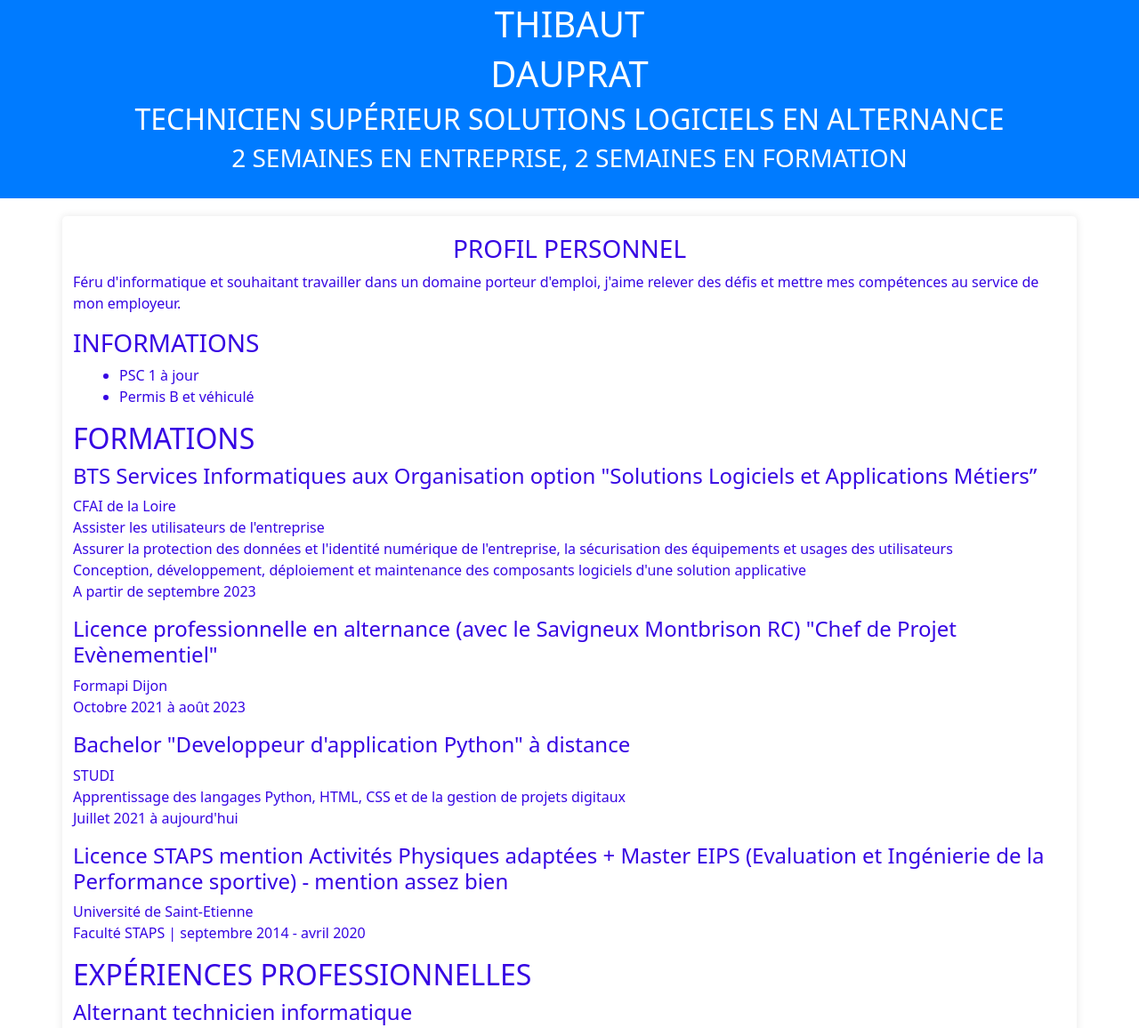
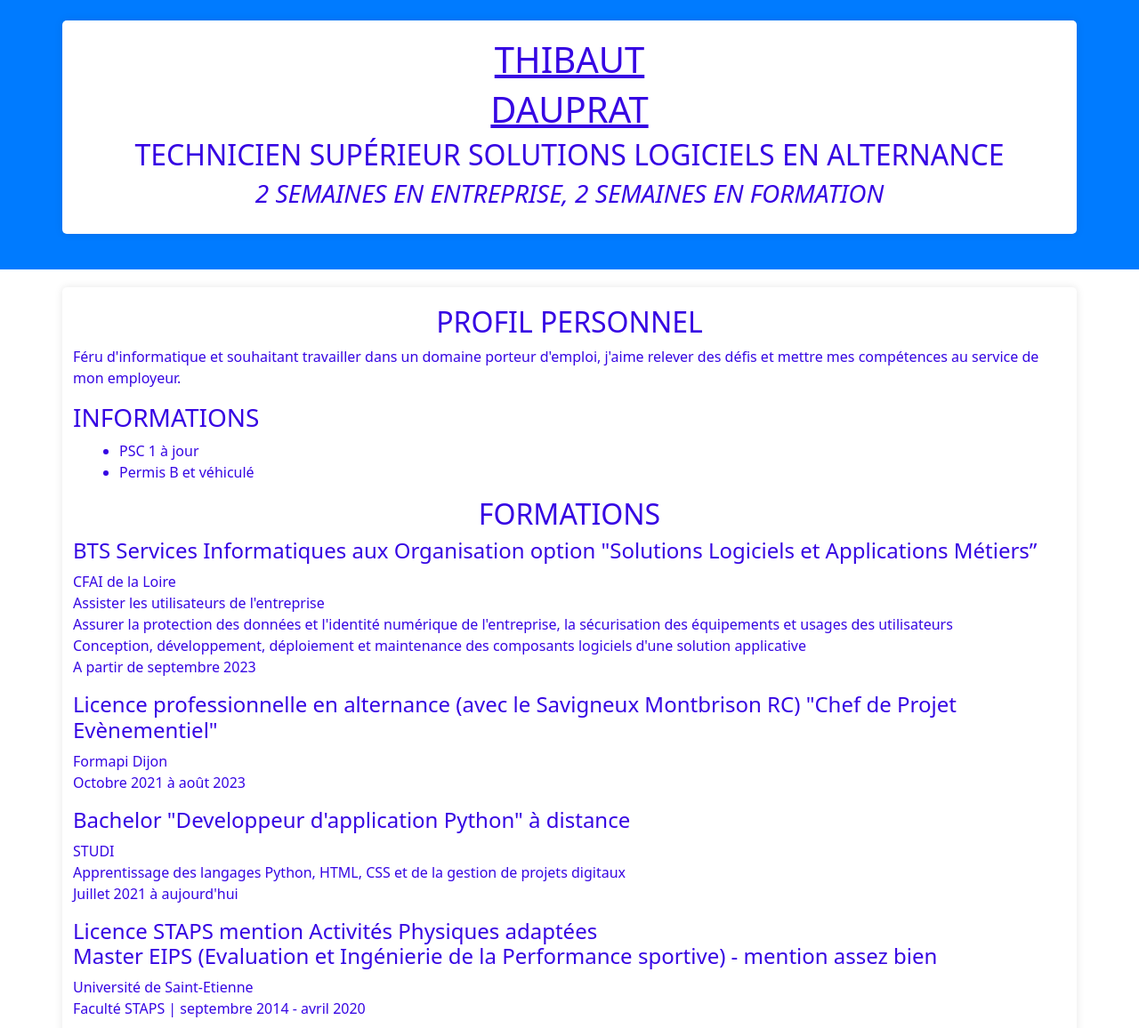
Before and after one commit to Tougazak/CV_TD, a plain HTML site: page index.html in a window 1280 px wide. Shown: the part 17-1173 px from the top of the page at 89% size. Drawn offline with nearby package versions, Linux system fonts and the light colour scheme.

Commit message:
Update index.html

```diff
--- a/index.html
+++ b/index.html
@@ -34,11 +34,13 @@
 
         h1 {
             font-size: 28px;
+            text-decoration: underline;
         }
 
         h2 {
             font-size: 24px;
             margin-top: 20px;
+            text-align: center;
         }
 
         h3 {
@@ -84,10 +86,12 @@
 <body>
 
     <header>
-        <h1>THIBAUT</h1>
-        <h1>DAUPRAT</h1>
-        <h2>TECHNICIEN SUPÉRIEUR SOLUTIONS LOGICIELS EN ALTERNANCE</h2>
-        <h3>2 SEMAINES EN ENTREPRISE, 2 SEMAINES EN FORMATION</h3>
+        <div class="container">
+            <h1>THIBAUT</h1>
+            <h1>DAUPRAT</h1>
+            <h2>TECHNICIEN SUPÉRIEUR SOLUTIONS LOGICIELS EN ALTERNANCE</h2>
+            <h3><i>2 SEMAINES EN ENTREPRISE, 2 SEMAINES EN FORMATION</i></h3>
+        </div>
     </header>
 
     <div class="container">
@@ -95,7 +99,7 @@
 
 
 
-        <h3><center>PROFIL PERSONNEL</center></h3>
+        <h2><center>PROFIL PERSONNEL</center></h2>
         <p>
             Féru d'informatique et souhaitant travailler dans un domaine porteur d'emploi, j'aime relever des défis et
             mettre mes compétences au service de mon employeur.
@@ -131,7 +135,8 @@
             Juillet 2021 à aujourd'hui
         </p>
 
-        <h4>Licence STAPS mention Activités Physiques adaptées + Master EIPS (Evaluation et Ingénierie de la Performance sportive) - mention assez bien</h4>
+        <h4>Licence STAPS mention Activités Physiques adaptées <br>
+        Master EIPS (Evaluation et Ingénierie de la Performance sportive) - mention assez bien</h4>
         <p>
             Université de Saint-Etienne<br>
             Faculté STAPS | septembre 2014 - avril 2020
@@ -154,7 +159,7 @@
             MPR pédiatrique de Saint-Etienne - novembre 2019 à avril 2020
         </p>
 
-        <h3>COMPÉTENCES</h3>
+        <h2>COMPÉTENCES</h2>
         <ul>
             <li>Langue étrangère : Anglais, écrite et parlée (niveau C1)</li>
             <li>Installation de logiciels / Mise à jour</li>
@@ -163,7 +168,7 @@
             <li>Maîtrise du pack office et pratique du langage Python, gestion de base de données</li>
         </ul>
 
-        <h3>HOBBIES</h3>
+        <h2>HOBBIES</h2>
         <ul>
             <li>Gaming</li>
             <li>Ancien rugbyman (durant 18 ans)</li>
```
